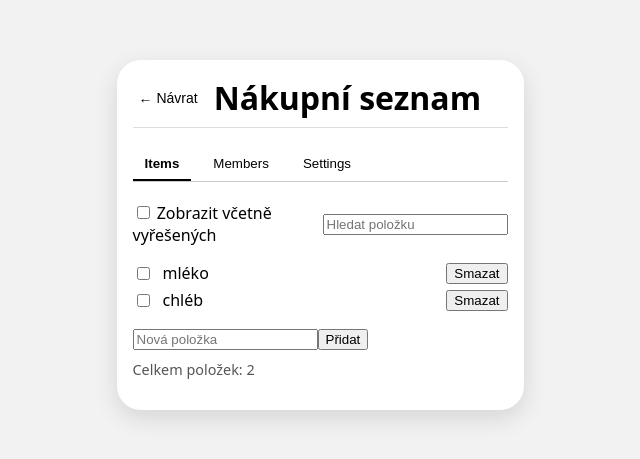
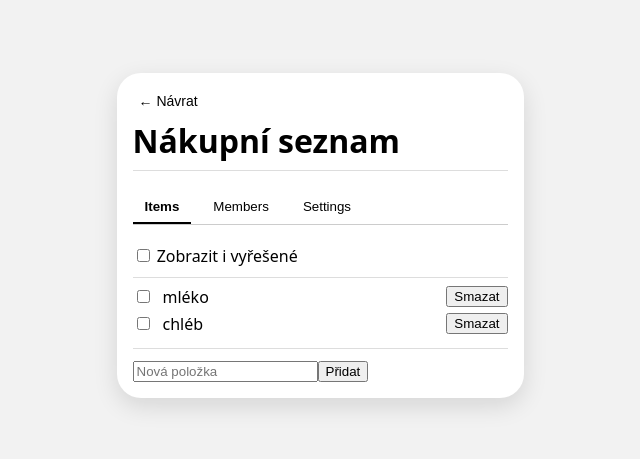
Before and after one commit to Jakub-Karal/fe-ukol-2, a React (Create React App) app: page / in a window 1280 px wide. Shown: the part 181-640 px from the top of the page, without its empty margins (320-960 px from the left). Built offline with nearby package versions, Linux system fonts and the light colour scheme.

Commit message:
uz vyrazne pripomina wireframe

```diff
--- a/src/components/ShoppingListDetail/ItemsFilter.jsx
+++ b/src/components/ShoppingListDetail/ItemsFilter.jsx
@@ -1,15 +1,9 @@
-function ItemsFilter({
-  showDone,
-  onShowDoneChange,
-  searchTerm,
-  onSearchTermChange,
-}) {
+function ItemsFilter({ showDone, onShowDoneChange }) {
   return (
     <div
       style={{
         marginBottom: 10,
         display: "flex",
-        gap: 20,
         alignItems: "center",
       }}
     >
@@ -19,15 +13,8 @@ function ItemsFilter({
           checked={showDone}
           onChange={(e) => onShowDoneChange(e.target.checked)}
         />{" "}
-        Zobrazit včetně vyřešených
+        Zobrazit i vyřešené
       </label>
-
-      <input
-        type="text"
-        placeholder="Hledat položku"
-        value={searchTerm}
-        onChange={(e) => onSearchTermChange(e.target.value)}
-      />
     </div>
   );
 }
--- a/src/components/ShoppingListDetail/ItemsList.jsx
+++ b/src/components/ShoppingListDetail/ItemsList.jsx
@@ -6,7 +6,16 @@ function ItemsList({ items, onToggleDone, onRemoveItem }) {
   }
 
   return (
-    <ul style={{ listStyle: "none", padding: 0 }}>
+    <div
+      style={{
+        borderTop: "1px solid #ddd",
+        borderBottom: "1px solid #ddd",
+        padding: "8px 0",
+        marginTop: 8,
+        marginBottom: 8,
+      }}
+    >
+      <ul style={{ listStyle: "none", padding: 0, margin: 0 }}>
         {items.map((item) => (
           <ItemRow
             key={item.id}
@@ -16,6 +25,7 @@ function ItemsList({ items, onToggleDone, onRemoveItem }) {
           />
         ))}
       </ul>
+    </div>
   );
 }
 
--- a/src/components/ShoppingListDetail/ItemsTab.jsx
+++ b/src/components/ShoppingListDetail/ItemsTab.jsx
@@ -6,8 +6,6 @@ function ItemsTab({
   allItems,
   showDone,
   onShowDoneChange,
-  searchTerm,
-  onSearchTermChange,
   newItem,
   onNewItemChange,
   onAddItem,
@@ -16,18 +14,9 @@ function ItemsTab({
 }) {
   return (
     <div>
-      <ItemsFilter
-        showDone={showDone}
-        onShowDoneChange={onShowDoneChange}
-        searchTerm={searchTerm}
-        onSearchTermChange={onSearchTermChange}
-      />
+      <ItemsFilter showDone={showDone} onShowDoneChange={onShowDoneChange} />
 
-      <ItemsList
-        items={items}
-        onToggleDone={onToggleDone}
-        onRemoveItem={onRemoveItem}
-      />
+      <ItemsList items={items} onToggleDone={onToggleDone} onRemoveItem={onRemoveItem} />
 
       <div style={{ marginTop: 10 }}>
         <input
@@ -38,10 +27,6 @@ function ItemsTab({
         />
         <button onClick={onAddItem}>Přidat</button>
       </div>
-
-      <p style={{ marginTop: 10, fontSize: "0.9em", color: "#555" }}>
-        Celkem položek: {allItems.length}
-      </p>
     </div>
   );
 }
--- a/src/components/ShoppingListDetail/ShoppingListDetail.jsx
+++ b/src/components/ShoppingListDetail/ShoppingListDetail.jsx
@@ -8,7 +8,6 @@ function ShoppingListDetail({ initialData, currentUser }) {
   const [list, setList] = useState(initialData);
   const [activeTab, setActiveTab] = useState("items");
   const [showDone, setShowDone] = useState(false);
-  const [searchTerm, setSearchTerm] = useState("");
   const [newItem, setNewItem] = useState("");
   const [newMemberName, setNewMemberName] = useState("");
   const [editedName, setEditedName] = useState(list.name);
@@ -41,11 +40,9 @@ function ShoppingListDetail({ initialData, currentUser }) {
     setList({ ...list, items });
   };
 
-  const filteredItems = list.items
-    .filter((item) => (showDone ? true : !item.done))
-    .filter((item) =>
-      item.name.toLowerCase().includes(searchTerm.toLowerCase())
-    );
+  const filteredItems = list.items.filter((item) =>
+    showDone ? true : !item.done
+  );
 
   // --- členové ---
   const handleAddMember = () => {
@@ -72,27 +69,21 @@ function ShoppingListDetail({ initialData, currentUser }) {
     setList({ ...list, members });
   };
 
-  // --- název seznamu (Settings) ---
+  // --- název seznamu ---
   const handleSaveName = () => {
     if (!isOwner) return;
     if (editedName.trim() === "") return;
     setList({ ...list, name: editedName });
   };
 
-return (
-  <div>
-
-      {/* hlavička podle wireframu */}
-      <header
-        style={{
-          marginBottom: 20,
-          display: "flex",
-          gap: 10,
-          alignItems: "center",
-        }}
-      >
-        <button>{"←"} Návrat</button>
-        <h1 style={{ margin: 0 }}>Nákupní seznam</h1>
+  return (
+    <div>
+      {/* hlavička: nejdřív Návrat, pod tím nadpis */}
+      <header style={{ marginBottom: 20 }}>
+        <button style={{ border: "none", background: "none", cursor: "pointer" }}>
+          ← Návrat
+        </button>
+        <h1 style={{ margin: "8px 0 0 0" }}>Nákupní seznam</h1>
       </header>
 
       <Tabs activeTab={activeTab} onChangeTab={setActiveTab} />
@@ -103,8 +94,6 @@ return (
           allItems={list.items}
           showDone={showDone}
           onShowDoneChange={setShowDone}
-          searchTerm={searchTerm}
-          onSearchTermChange={setSearchTerm}
           newItem={newItem}
           onNewItemChange={setNewItem}
           onAddItem={handleAddItem}
```
Lines whose indentation alone changed are shown as unchanged.
